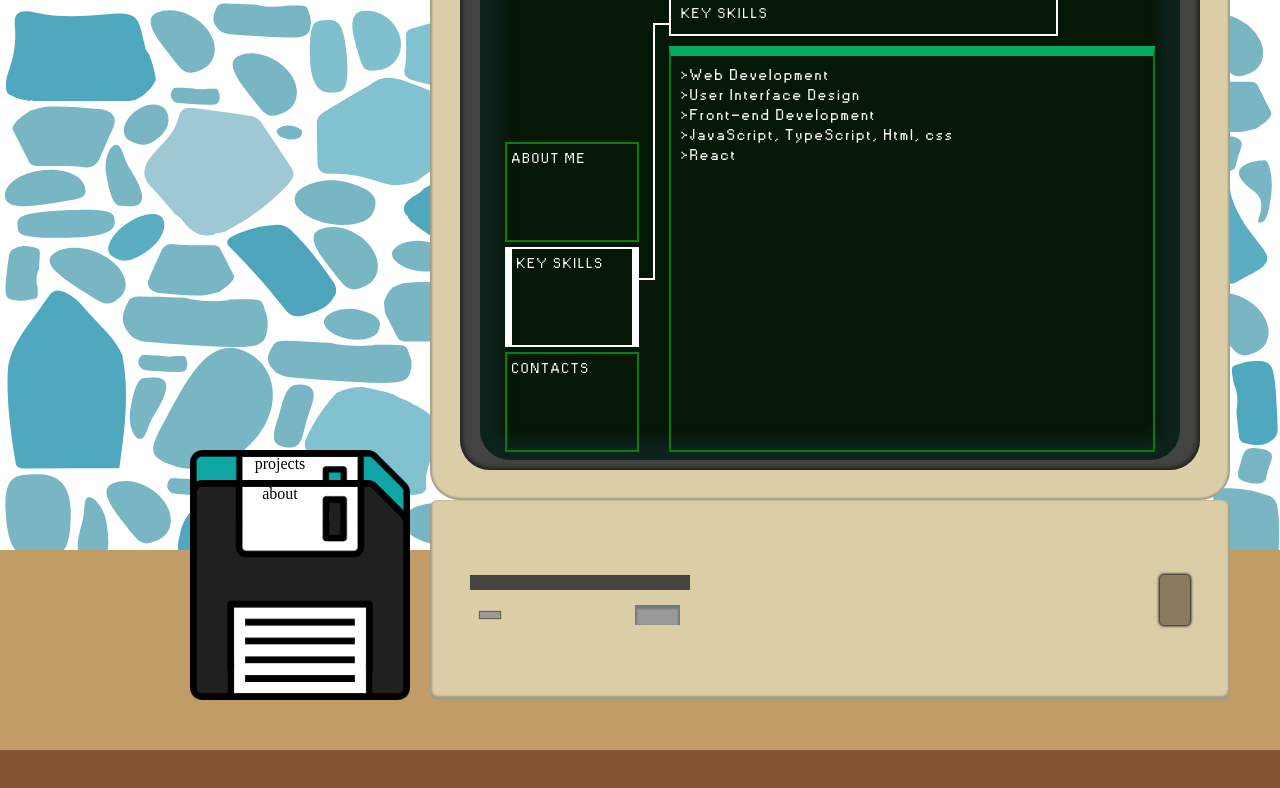
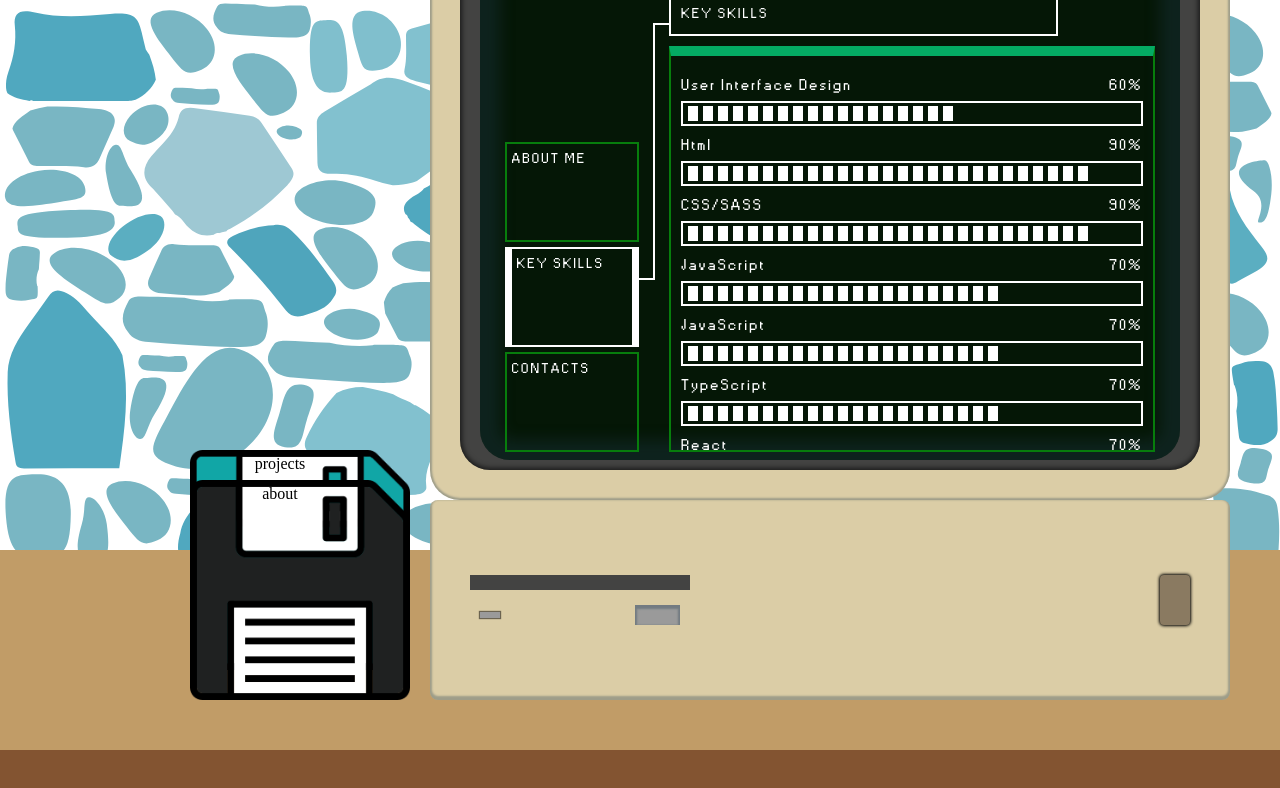
Before and after one commit to backspacev9/myportfolio, a React (Create React App) app: page /about in a window 1280 px wide. Both pictures are taken after a click on the item "KEY SKILLS". Shown: the top 788 px of the page. Built offline with nearby package versions, Linux system fonts and the light colour scheme.

Commit message:
add: add progress bar for key skills

```diff
--- a/src/App.scss
+++ b/src/App.scss
@@ -23,7 +23,7 @@ li {
 .App,
 footer,
 section {
-  max-width: 1920px;
+  // max-width: 1920px;
 }
 
 .App {
@@ -60,6 +60,9 @@ section {
   bottom: unset;
   margin: 0;
 
+  .DisketteMenu {
+    display: none;
+  }
   .computer {
     .monitor {
       width: 100vw;
@@ -83,6 +86,11 @@ section {
             font-size: 28px;
             white-space: nowrap;
           }
+          .tc-skills {
+            li {
+              width: 60%;
+            }
+          }
         }
       }
     }
--- a/src/components/diskette-menu/aboutDiskette/AboutDiskette.tsx
+++ b/src/components/diskette-menu/aboutDiskette/AboutDiskette.tsx
@@ -1,4 +1,5 @@
 import React, {useEffect, useRef, useState} from "react";
+import ProgressBar from "../../progressBar";
 import "./AboutDiskette.scss";
 const nameMenus = {
   about: "about me",
@@ -202,11 +203,14 @@ const AboutDiskette = (props: aboutDisketteProps) => {
             </section>
           </div>
           <div className={`tabContent tc-skills ${activeTC.skills}`}>
-            <li>&#62;Web Development</li>
-            <li>&#62;User Interface Design</li>
-            <li>&#62;Front-end Development</li>
-            <li>&#62;JavaScript, TypeScript, Html, css</li>
-            <li>&#62;React</li>
+            <li>{<ProgressBar name="User Interface Design" percent={60} />}</li>
+            <li>{<ProgressBar name="Html" percent={90} />}</li>
+            <li>{<ProgressBar name="CSS/SASS" percent={90} />}</li>
+            <li>{<ProgressBar name="JavaScript" percent={70} />}</li>
+            <li>{<ProgressBar name="JavaScript" percent={70} />}</li>
+            <li>{<ProgressBar name="TypeScript" percent={70} />}</li>
+            <li>{<ProgressBar name="React" percent={70} />}</li>
+            <li>{<ProgressBar name="NodeJS" percent={20} />}</li>
           </div>
           <div className={`tabContent tc-projects ${activeTC.projects}`}>&#62;33333333333</div>
           <div className={`tabContent tc-contacts ${activeTC.contacts}`}>&#62;44444444444</div>
--- /dev/null
+++ b/src/components/progressBar/index.scss
@@ -0,0 +1,33 @@
+.ProgressBar {
+  display: flex;
+  flex-direction: column;
+  margin-top: 10px;
+  gap: 5px;
+
+  .progress-header {
+    display: flex;
+    align-items: center;
+    justify-content: space-between;
+
+    span {
+      display: flex;
+    }
+  }
+
+  .progress-bar {
+    display: flex;
+    align-items: center;
+    //justify-content: center;
+    padding: 5px;
+    gap: 5px;
+    border: 2px solid;
+    height: 25px;
+
+    span {
+      display: flex;
+      width: 10px;
+      height: 15px;
+      background-color: rgb(255, 255, 255);
+    }
+  }
+}
--- /dev/null
+++ b/src/components/progressBar/index.tsx
@@ -0,0 +1,53 @@
+import {useEffect, useLayoutEffect, useRef, useState} from "react";
+import "./index.scss";
+interface ProgressBar {
+  name: string;
+  percent: number;
+}
+const ProgressBar = (props: ProgressBar) => {
+  const {name, percent} = props;
+  const progressRef = useRef<HTMLDivElement>(null);
+  const [spans, setSpans] = useState<Array<JSX.Element>>([]);
+  const [currentWidth, setCurrentWidth] = useState(0);
+
+  const getWidth = () => {
+    if (progressRef.current) {
+      let width = progressRef.current.clientWidth;
+      let computedStyle = getComputedStyle(progressRef.current);
+      width -= parseFloat(computedStyle.paddingLeft) + parseFloat(computedStyle.paddingRight);
+      setCurrentWidth(width);
+    }
+  };
+  const calculateSpans = () => {
+    let count = currentWidth * (percent / 100);
+    count = Math.round(count / (10 + 5));
+    let tempArray = [];
+    for (let i = 1; i < count; i++) {
+      tempArray.push(<span key={i} />);
+    }
+    setSpans(tempArray);
+  };
+
+  useEffect(() => {
+    getWidth();
+  });
+
+  useEffect(() => {
+    calculateSpans();
+  }, [currentWidth]);
+
+  return (
+    <div className="ProgressBar">
+      <div className="progress-header">
+        <span className="progress-title">{name}</span>
+        <span className="progress-percent">{percent}%</span>
+      </div>
+      <div className="progress-bar" ref={progressRef}>
+        {spans}
+        <span></span>
+      </div>
+    </div>
+  );
+};
+
+export default ProgressBar;
```
